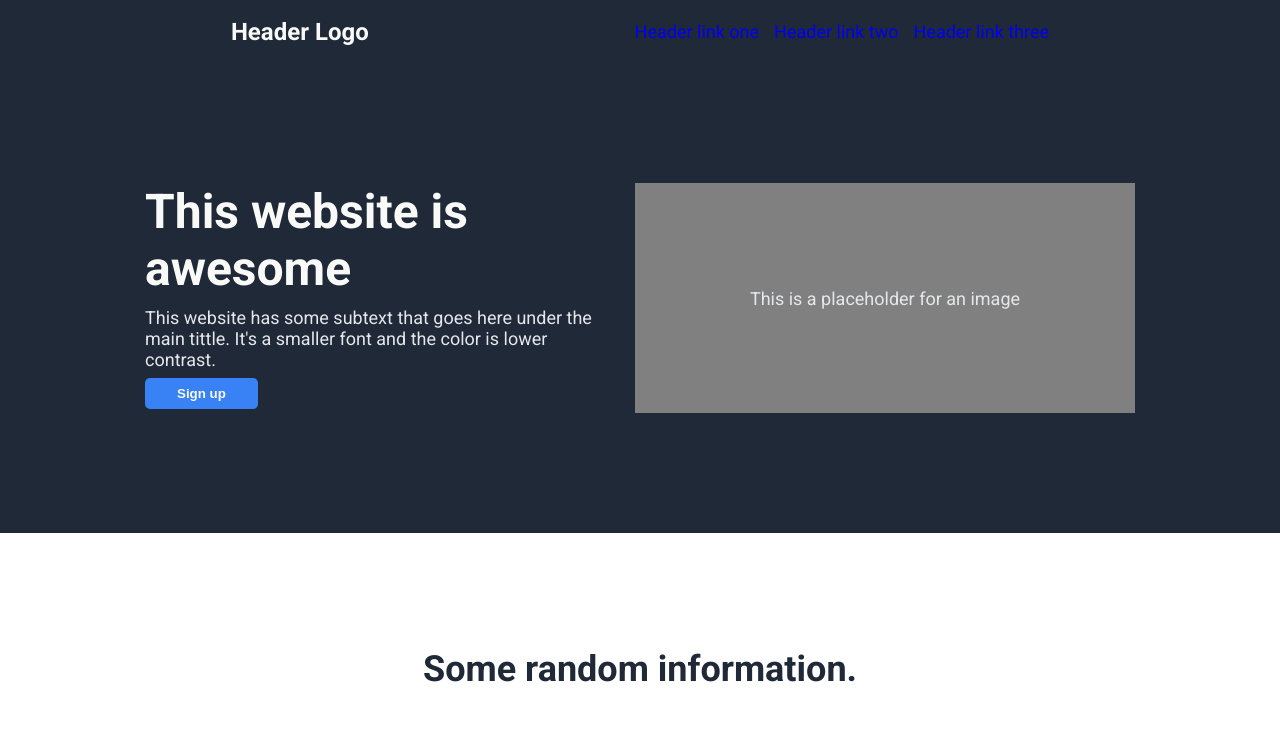
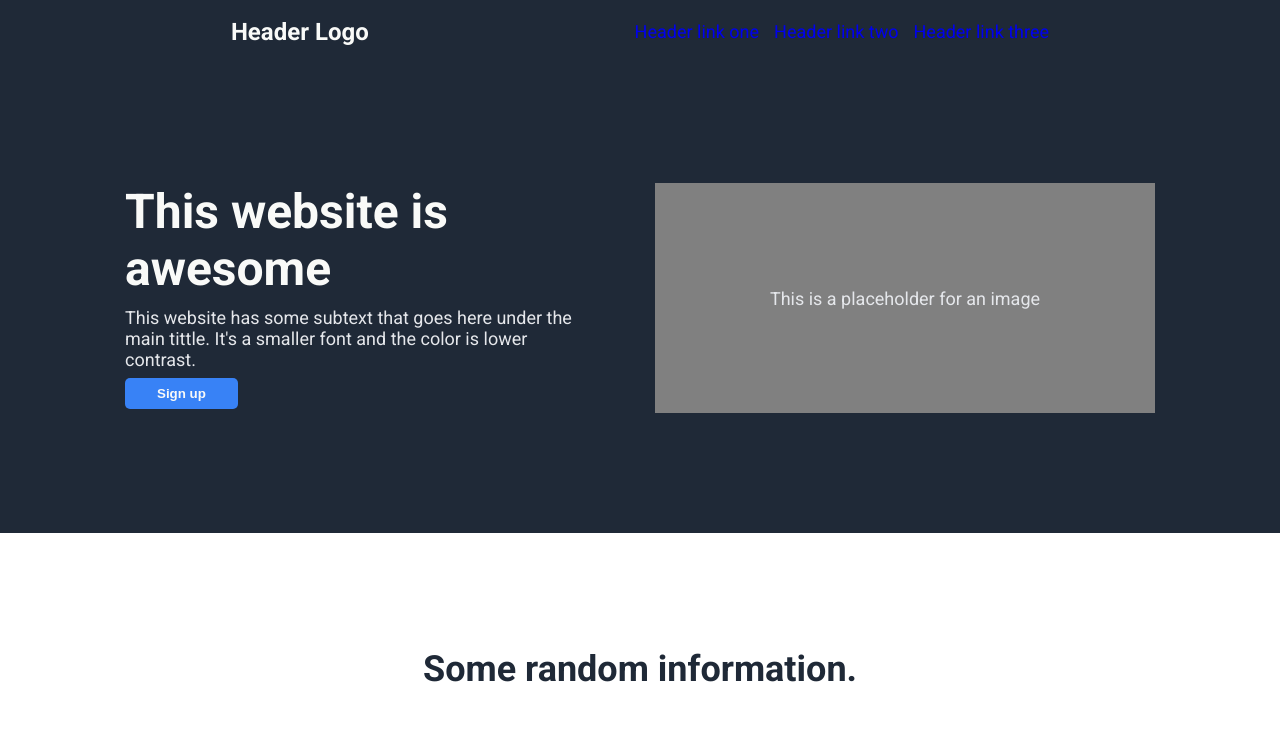
Before and after one commit to guilleondik/my-first-landing-page, a plain HTML site: page index.html in a window 1280 px wide. Shown: the top 737 px of the page. Drawn offline with Linux system fonts and the light colour scheme.

Commit message:
Web terminada
Web terminada, eventualmente se puede optimizar el codigo

```diff
--- a/style.css
+++ b/style.css
@@ -38,7 +38,7 @@ a:hover {
     justify-content: center;
     align-items: flex-start;
     background-color: #1f2937;
-    gap: 40px;
+    gap: 80px;
     margin: 120px;
 }
 
@@ -191,5 +191,5 @@ a:hover {
     align-items: center;
     color: #f9faf8;
     padding: 25px;
-    font-size: 18px;
+    font-size: 18px ;
 }
```
